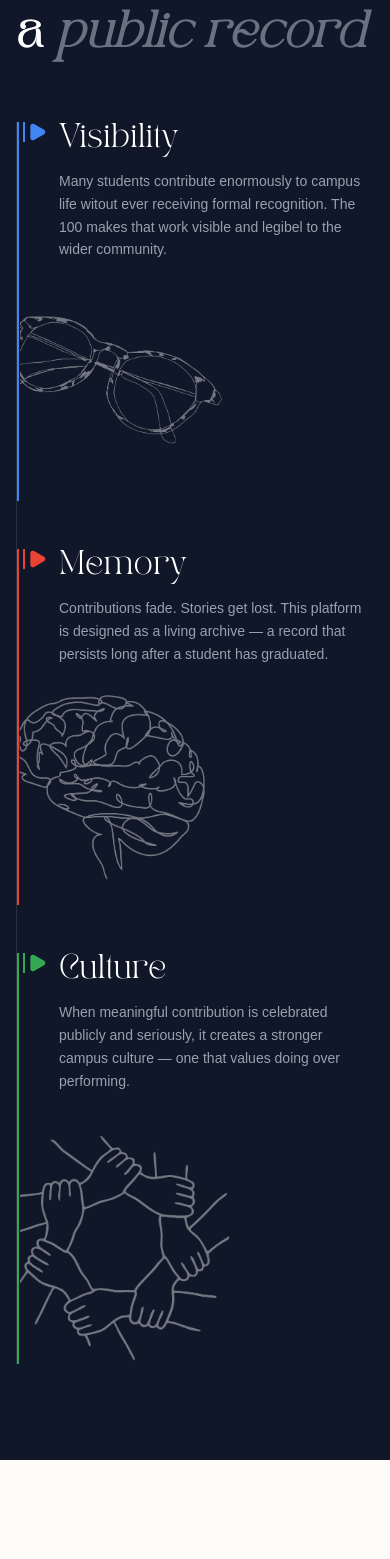
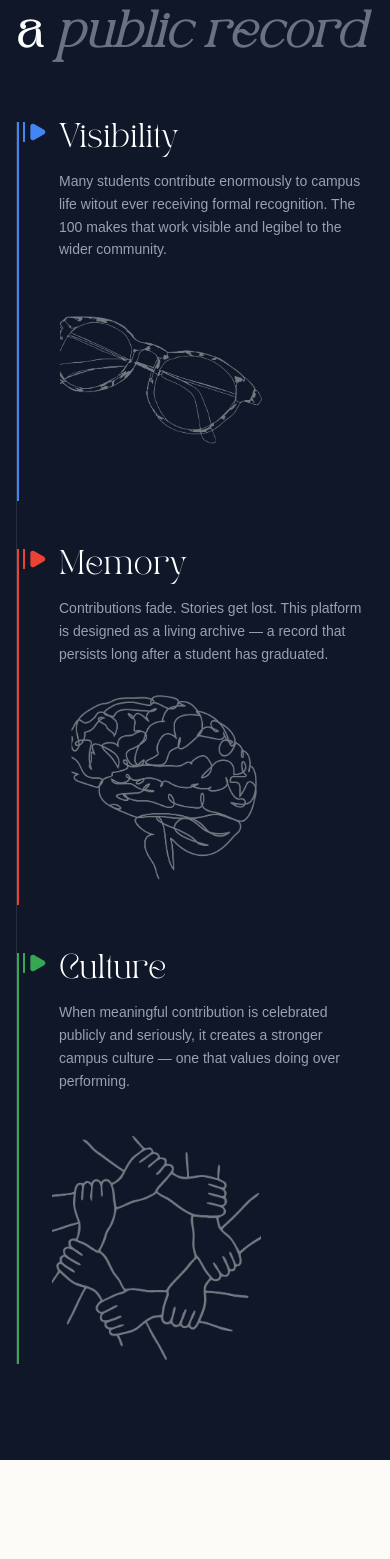
Before and after one commit to GDGBabcockUniversity/the-hundred, a Next.js app: page / in a window 390 px wide. Shown: the part 2657-4216 px from the top of the page. Built offline with nearby package versions, Linux system fonts and the light colour scheme; a web font is replaced by a local one.

Commit message:
feat: adjust responsive positioning of images in DarkFeaturesSection component

```diff
--- a/components/landing/DarkFeaturesSection.tsx
+++ b/components/landing/DarkFeaturesSection.tsx
@@ -37,7 +37,7 @@ export function DarkFeaturesSection() {
               alt="Visibility"
               width={600}
               height={600}
-              className="w-60 h-60 object-contain relative -left-16"
+              className="w-60 h-60 object-contain relative -left-6 md:-left-16"
             />
           </div>
 
@@ -59,7 +59,7 @@ export function DarkFeaturesSection() {
               alt="Memory"
               width={600}
               height={600}
-              className="w-60 h-60 object-contain relative -left-19"
+              className="w-60 h-60 object-contain relative -left-6 md:-left-19"
             />
           </div>
 
@@ -81,7 +81,7 @@ export function DarkFeaturesSection() {
               alt="Culture"
               width={600}
               height={600}
-              className="w-60 h-60 object-contain relative -left-14"
+              className="w-60 h-60 object-contain relative -left-6 md:-left-14"
             />
           </div>
         </div>
```
